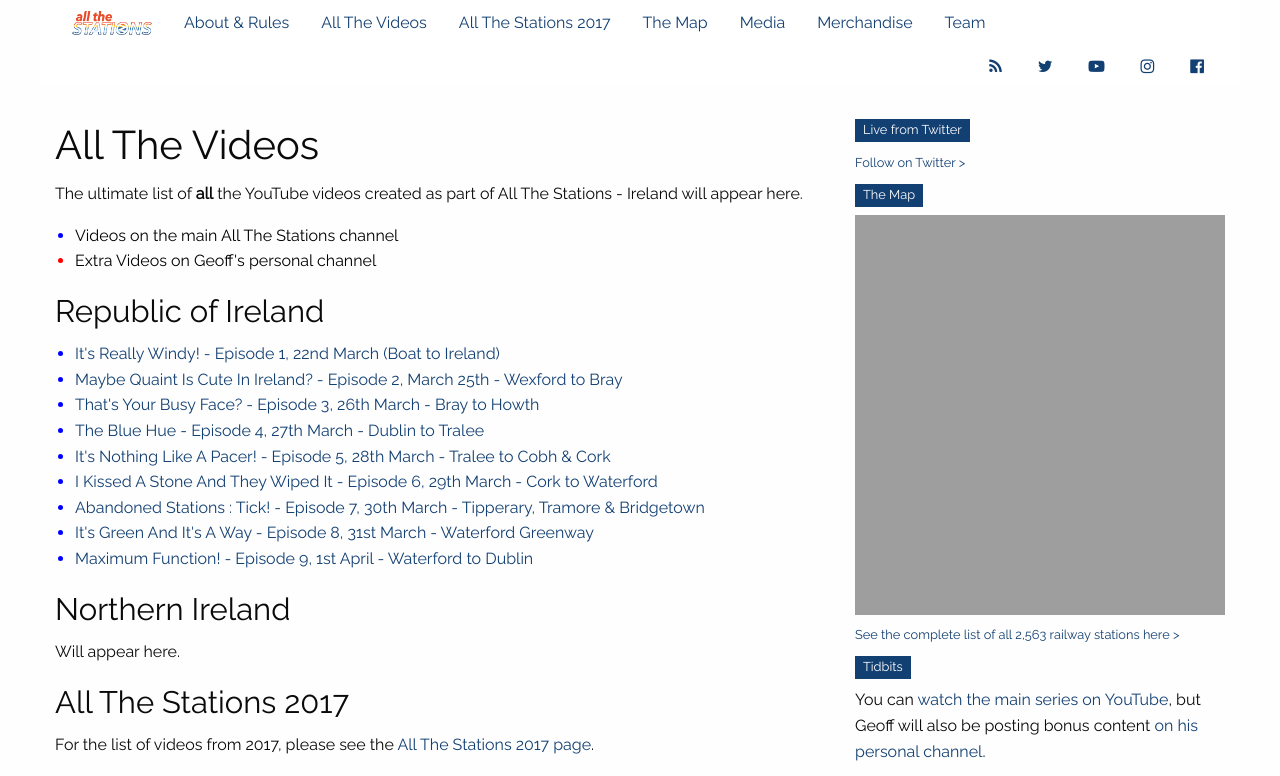
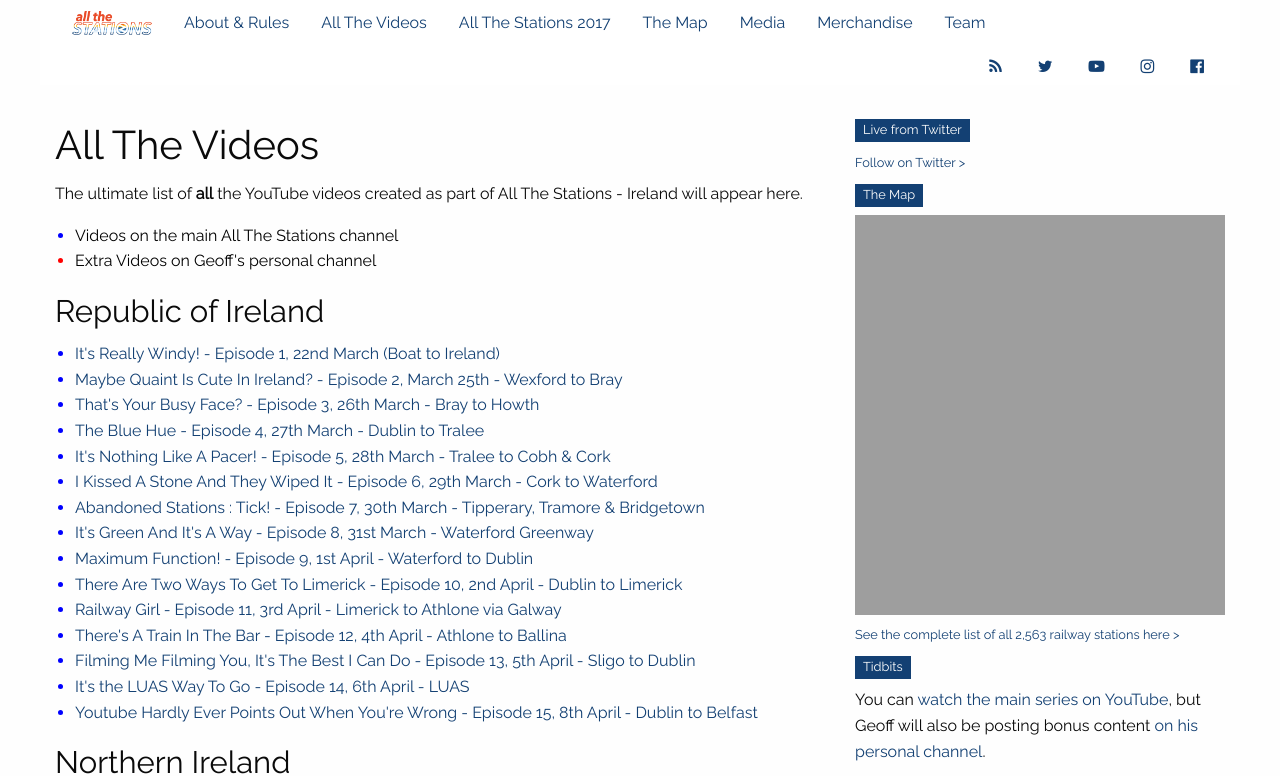
Before and after one commit to khawkins98/all-the-stations, a Jekyll site: the page built from videos.md, in a window 1280 px wide, cut to the strip 0-776 px from the top of the page. Built offline with Jekyll 4.4.1, drawn with Linux system fonts in a browser that asks for light colours; nearby versions of some CDN libraries; comment, search, counter and statistics services are not loaded.

Commit message:
Update videos.md

```diff
--- a/videos.md
+++ b/videos.md
@@ -31,6 +31,12 @@
 <span class="li bl">{% include partial_youtube.html id="KhZ3pNHYjb0" title="Abandoned Stations : Tick! - Episode 7, 30th March - Tipperary, Tramore & Bridgetown" %}</span>
 <span class="li bl">{% include partial_youtube.html id="i0iOcTHIL0Q" title="It's Green And It's A Way - Episode 8, 31st March - Waterford Greenway" %}</span>
 <span class="li bl">{% include partial_youtube.html id="SxpeqsyyoJw" title="Maximum Function! - Episode 9, 1st April - Waterford to Dublin" %}</span>
+<span class="li bl">{% include partial_youtube.html id="7l9rqFHx3NU" title="There Are Two Ways To Get To Limerick - Episode 10, 2nd April - Dublin to Limerick" %}</span>
+<span class="li bl">{% include partial_youtube.html id="094AZp6ZyrE" title="Railway Girl - Episode 11, 3rd April - Limerick to Athlone via Galway" %}</span>
+<span class="li bl">{% include partial_youtube.html id="8630DmnIAf8" title="There's A Train In The Bar - Episode 12, 4th April - Athlone to Ballina" %}</span>
+<span class="li bl">{% include partial_youtube.html id="0CdCLSHJCKI" title="Filming Me Filming You, It's The Best I Can Do - Episode 13, 5th April - Sligo to Dublin" %}</span>
+<span class="li bl">{% include partial_youtube.html id="Wl8R9zfNwBE" title="It's the LUAS Way To Go - Episode 14, 6th April - LUAS" %}</span>
+<span class="li bl">{% include partial_youtube.html id="QoBPG3m7vKg" title="Youtube Hardly Ever Points Out When You're Wrong - Episode 15, 8th April - Dublin to Belfast" %}</span>
 </ul>
 
 ### Northern Ireland
```
